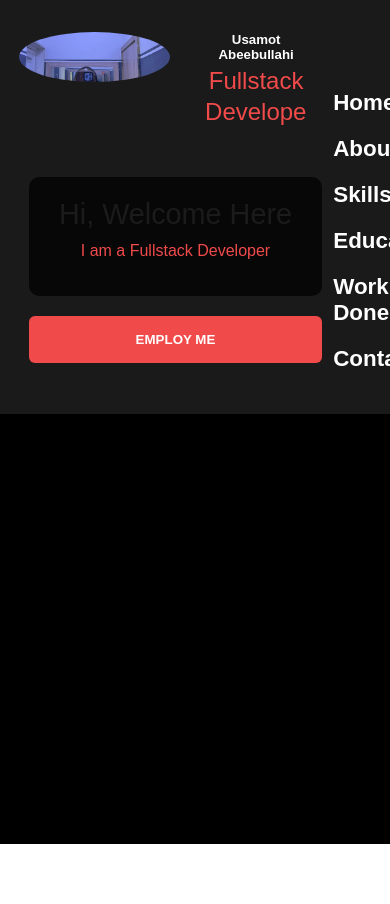
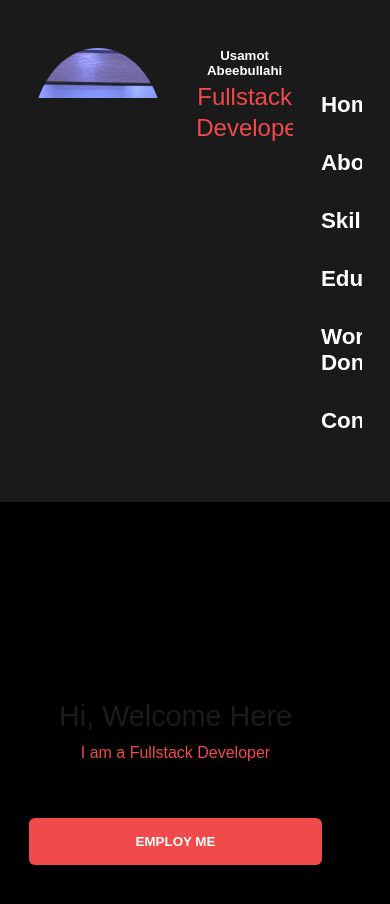
Before and after one commit to Usamot/myportfolio, a React (Create React App) app: page / in a window 390 px wide. Shown: the top 904 px of the page. Before the commit the page ends 844 px from the top, so only its background shows below. Built offline with nearby package versions, Linux system fonts and the light colour scheme.

Commit message:
Updated layout

```diff
--- /dev/null
+++ b/src/App.css
@@ -0,0 +1,162 @@
+/* Container holding sidebar + banner */
+.app-container {
+    display: flex;
+    width: 100%;
+    min-height: 100vh;
+  }
+
+  /* Sidebar (Header) */
+  .landing {
+    width: 22%;
+    min-width: 200px; /* Prevent collapsing too small */
+    background-color: #1a1a1a;
+    color: white;
+    position: fixed;
+    height: 100vh;
+    padding: 2rem 1rem;
+    box-sizing: border-box;
+  }
+
+  .small_img img {
+    width: 80%;
+    height: auto;
+    border-radius: 50%;
+    margin-bottom: 1rem;
+  }
+
+  .disc h5 {
+    color: white;
+    margin-bottom: 0.2rem;
+  }
+  .disc p {
+    color: rgb(240, 74, 74);
+    margin: 0;
+  }
+
+  .aside1_ul {
+    list-style: none;
+    margin-top: 2rem;
+    padding: 0;
+  }
+
+  .aside1_ul li {
+    padding: 12px;
+    position: relative;
+    border-radius: 5px;
+    margin-bottom: 0.5rem;
+    transition: all 0.3s ease;
+  }
+
+  .aside1_ul li a {
+    text-decoration: none;
+    color: white;
+    font-weight: bold;
+    display: block;
+  }
+
+  .aside1_ul li:hover {
+    background-color: rgba(233, 51, 51, 0.5);
+  }
+
+  .aside1_ul li::before {
+    content: "";
+    width: 0;
+    height: 100%;
+    position: absolute;
+    left: 0;
+    top: 0;
+    background: red;
+    transition: width 0.3s ease;
+  }
+
+  .aside1_ul li:hover::before {
+    width: 5px;
+  }
+
+  /* HeaderComponent (Main content area) */
+  .header-component {
+    margin-left: 20%; /* Push it beside sidebar */
+    width: 70%;
+    height: 100vh;
+    position: relative;
+  }
+
+  .header-component img {
+    width: 100%;
+    height: 100%;
+    object-fit: cover;
+  }
+
+  .header-component-top {
+    position: absolute;
+    top: 0;
+    left: 0;
+    width: 100%;
+    height: 100%;
+    background-color: rgba(0,0,0,0.7);
+    display: flex;
+    flex-direction: column;
+    justify-content: center;
+    align-items: center;
+    text-align: center;
+    padding: 2rem;
+  }
+
+  .header-component-top .top-1 {
+    color: #fff;
+    font-size: 4rem;
+    margin-bottom: 1rem;
+  }
+
+  .header-component-top h3 {
+    color: rgb(240, 74, 74);
+    font-size: 1.5rem;
+    margin-bottom: 2rem;
+  }
+
+  .header-component-top button {
+    background-color: rgb(240, 74, 74);
+    color: white;
+    font-weight: bold;
+    padding: 1rem 2rem;
+    border-radius: 8px;
+    border: none;
+    cursor: pointer;
+  }
+
+  /* Responsive - Tablets */
+  @media (max-width: 1024px) {
+    .landing {
+      width: 25%;
+    }
+    .header-component {
+      margin-left: 25%;
+      width: 75%;
+    }
+    .header-component-top .top-1 {
+      font-size: 3rem;
+    }
+  }
+
+  /* Responsive - Mobile */
+  @media (max-width: 768px) {
+    .app-container {
+      flex-direction: column;
+    }
+    .landing {
+      width: 100%;
+      height: auto;
+      position: relative;
+      display: flex;
+      flex-direction: row;
+      padding: 1rem;
+    }
+    .header-component {
+      width: 100%;
+      margin-left: 0;
+      height: 60vh;
+    }
+    .header-component-top .top-1 {
+      font-size: 2rem;
+    }
+  }
--- a/src/App.js
+++ b/src/App.js
@@ -8,6 +8,7 @@ import Education from "./component/Education/Education";
 import HeaderComponent from "./component/Landing/HeaderComponent";
 // import { ToastContainer, toast } from 'react-toastify';
 import 'react-toastify/dist/ReactToastify.css';
+import './App.css';
 function App() {
   return (
     <div className="App">
```
